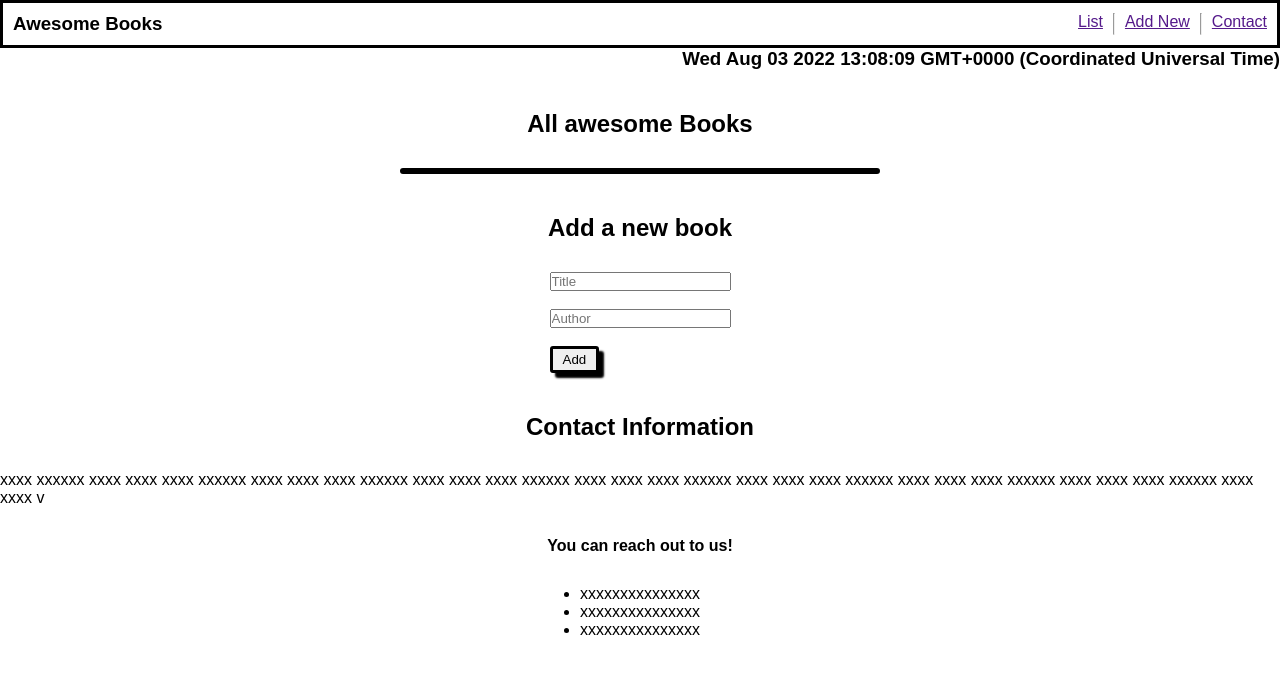
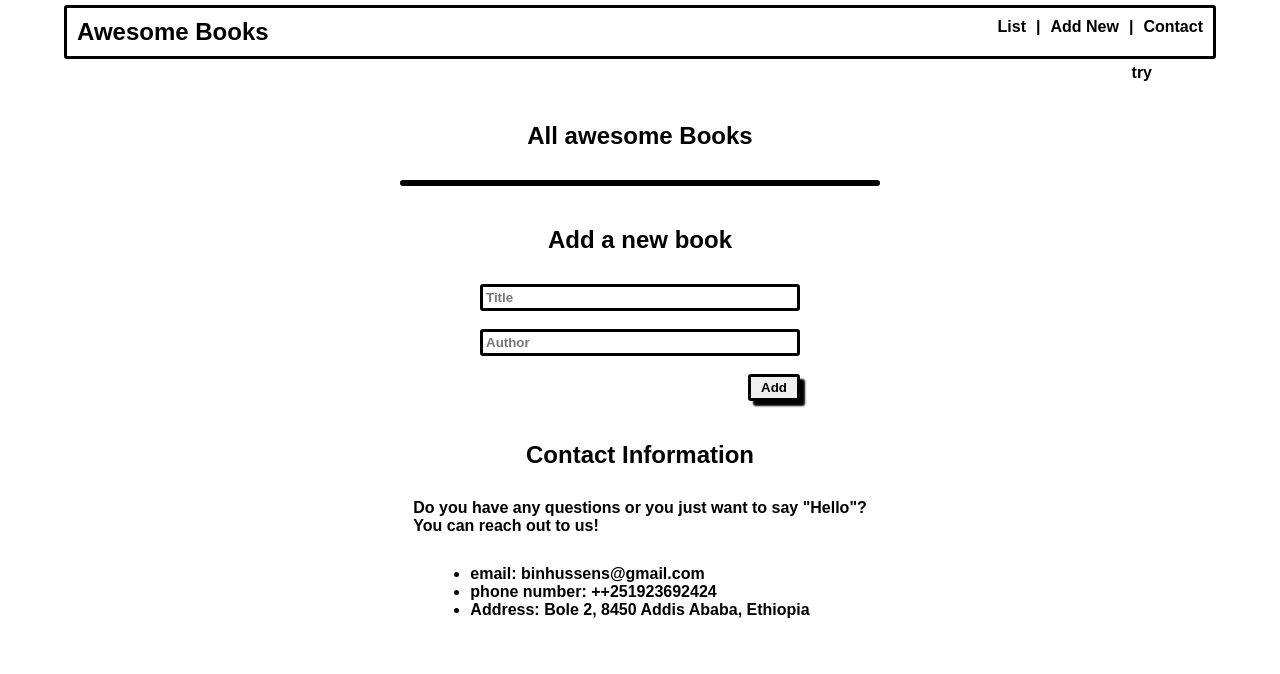
Before and after one commit to binhussen/awesome-books, a website: page index.html in a window 1280 px wide. Drawn offline with Linux system fonts and the light colour scheme.

Commit message:
Update styles for all

```diff
--- a/index.html
+++ b/index.html
@@ -11,50 +11,68 @@
   </head>
   <body>
     <header>
-      <div class="headerContentContainer">
-          <nav class="navBar">
-            <h3 class="title">Awesome Books</h3>
-            <ul class="navLinksList">
-              <li><a href="" id="xxx">List</a></li>
-              <hr>
-              <li><a href="" onclick="displayAddNew()">Add New</a></li>
-              <hr>
-              <li><a href="" onclick="displayContact()">Contact</a></li>
+      <div class="header">
+        <h2 class="title">Awesome Books</h2>
+        <nav>
+          <ul class="nav-bar">
+            <li><a class="nav-item list" href="">List</a></li>
+            |
+            <li><a class="nav-item add" href="">Add New</a></li>
+            |
+            <li><a class="nav-item conatct" href="">Contact</a></li>
           </ul>
         </nav>
-          <div class="dateHourContainer">
-            <h3 class="dateTime" id="dateTime"></h3>
       </div>
-      </div>
+      <div class="date">try</div>
     </header>
-    <div class="container" id="ListSection">
+    <main>
+      <section class="container">
         <h2 class="listTitle">All awesome Books</h2>
         <div class="data-container"></div>
-    </div>
-    <div class="container" id="AddNewSection">
+      </section>
+      <section class="container add-new">
         <h2>Add a new book</h2>
         <form class="form">
           <div>
-          <input type="text" name="title" id="title" placeholder="Title" />
+            <input
+              class="field"
+              type="text"
+              name="title"
+              id="title"
+              placeholder="Title"
+            />
           </div>
           <br />
           <div>
-          <input type="text" name="author" id="author" placeholder="Author" />
+            <input
+              class="field"
+              type="text"
+              name="author"
+              id="author"
+              placeholder="Author"
+            />
           </div>
           <br />
           <input class="btn" id="submit" type="submit" value="Add" />
         </form>
+      </section>
+      <section class="container contact">
+        <h2>Contact Information</h2>
+        <div>
+          <p>Do you have any questions or you just want to say "Hello"?</p>
+          <p>You can reach out to us!</p>
         </div>
-    <div class="container" id="ContactSection">
-      <h2>Contact Information</h2>
-      <p class="contactText">xxxx xxxxxx xxxx xxxx xxxx xxxxxx xxxx xxxx xxxx xxxxxx xxxx xxxx xxxx xxxxxx xxxx xxxx xxxx xxxxxx xxxx xxxx xxxx xxxxxx xxxx xxxx xxxx xxxxxx xxxx xxxx xxxx xxxxxx xxxx xxxx v</p>
-      <h4>You can reach out to us!</h4>
         <ul>
-        <li><span>xxxxxxxxxxxxxxx</span></li>
-        <li><span>xxxxxxxxxxxxxxx</span></li>
-        <li><span>xxxxxxxxxxxxxxx</span></li>
+          <li>
+            email:
+            <a href="mailto:binhussens@gmail.com">binhussens@gmail.com</a>
+          </li>
+          <li>phone number: <a href="tel:+251923692424">++251923692424</a></li>
+          <li>Address: Bole 2, 8450 Addis Ababa, Ethiopia</li>
         </ul>
-    </div>
+      </section>
+    </main>
+    <footer></footer>
     <script src="scripts.js"></script>
   </body>
 </html>
--- a/styles.css
+++ b/styles.css
@@ -3,6 +3,7 @@
   padding: 0;
   box-sizing: border-box;
   font-family: Arial, sans-serif;
+  font-weight: 700;
 }
 
 .container {
@@ -35,37 +36,50 @@
   border: 3px solid #000;
   border-radius: 3px;
   padding: 3px 10px;
+  margin-left: auto;
+  display: block;
 }
 
-.hr {
-  margin: 30px;
-  height: 0.3rem;
-  background-color: #000;
-  width: 10rem;
-}
-
-.navBar {
+.header {
   display: flex;
   justify-content: space-between;
   padding: 10px;
   border-style: solid;
-  border-color: black;
+  border-radius: 3px;
+  width: 90vw;
+  margin: 5px auto;
 }
 
-.navLinksList {
+.nav-bar {
   display: flex;
   list-style: none;
   gap: 10px;
 }
 
-.dateTime {
-  text-align: end;
+a {
+  text-decoration: none;
+  color: inherit;
 }
 
-.nonVisible {
-  display: none !important;
+.nav-item:hover {
+  color: #228be6;
 }
 
-.colorBlue {
-  color: blue;
+.date {
+  text-align: end;
+  width: 90vw;
 }
+
+.field {
+  border: 3px solid #000;
+  padding: 3px;
+  border-radius: 3px;
+  width: 20rem;
+}
+
+.contact {
+  display: flex;
+  flex-direction: column;
+  align-items: center;
+  margin: 40px auto;
+}
```
Lines whose indentation alone changed are shown as unchanged.
